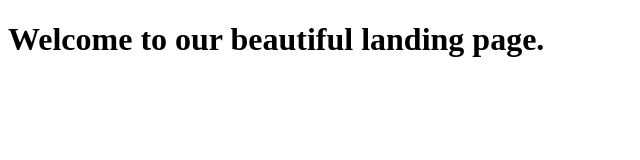
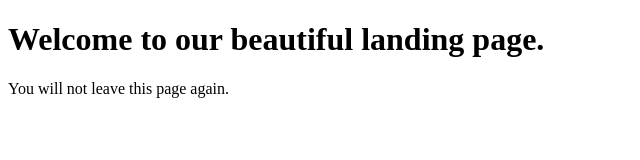
Before and after one commit to coding-muse/workflow, a plain HTML site: page index.html in a window 1280 px wide. Shown: the whole page, without its empty margins (0-640 px from the left). Drawn offline with Linux system fonts and the light colour scheme.

```diff
--- a/index.html
+++ b/index.html
@@ -8,5 +8,6 @@
 </head>
 <body>
   <h1>Welcome to our beautiful landing page.</h1>
+  <p>You will not leave this page again.</p>
 </body>
 </html>
```
